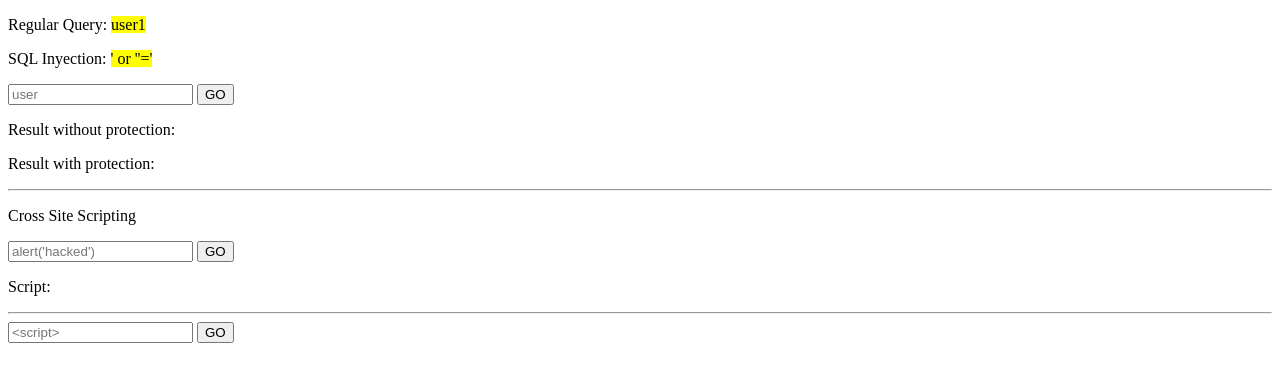
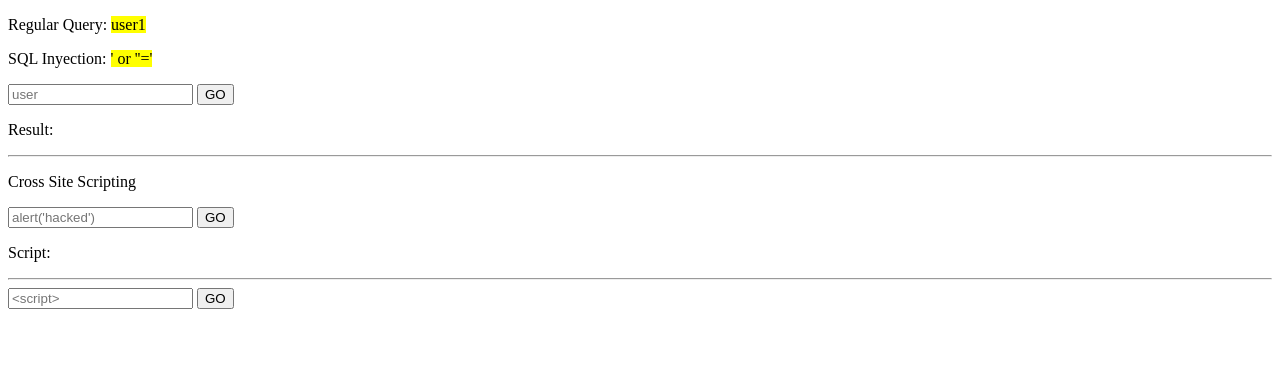
Before and after one commit to Adrianuhu/SQL_Inyection-and-XSS, a PHP site: page / in a window 1280 px wide. Shown: the top 382 px of the page. Run offline with PHP 8.4, Linux system fonts and the light colour scheme.

Commit message:
Fix some code

```diff
--- a/index.php
+++ b/index.php
@@ -13,14 +13,14 @@ if ($_SERVER["REQUEST_METHOD"] == "POST" && isset($_POST['user']) && $_POST['use
     mysqli_set_charset($connection, "utf8");
 
     $user = $_POST['user'];
+    // Securice
+    $user=mysqli_real_escape_string($connection, $user);
     $query=mysqli_query($connection, "SELECT name, description FROM users WHERE name like '$user'");
     if (mysqli_num_rows($query) > 0 ) {
         $ins = mysqli_fetch_all($query, MYSQLI_ASSOC)[0];
         $dbValue = $ins['name'] . $ins['description'];
-        $dbValueProtected=mysqli_real_escape_string($connection, $dbValue);
     }else {
         $dbValue = "ERROR";
-        $dbValueProtected = "ERROR";
     }
 }
 if ($_SERVER["REQUEST_METHOD"] == "POST" && isset($_POST['script']) && $_POST['script'] != "") {
@@ -57,8 +57,7 @@ if ($_SERVER["REQUEST_METHOD"] == "POST" && isset($_POST['scriptFunction']) && $
         <p>SQL Inyection: <span style="background-color:yellow"> ' or ''=' </span></p>
         <input type="text" name="user" id="user" placeholder="user">
         <input type="submit" value="GO">
-        <p id="dbValue">Result without protection: <?=$dbValue?></p>
-        <p id="dbValue">Result with protection: <?=$dbValueProtected?></p>
+        <p id="dbValue">Result: <?=$dbValue?></p>
         <hr>
         <!-- Cross Site Scripting -->
         <p>Cross Site Scripting</p>
```
